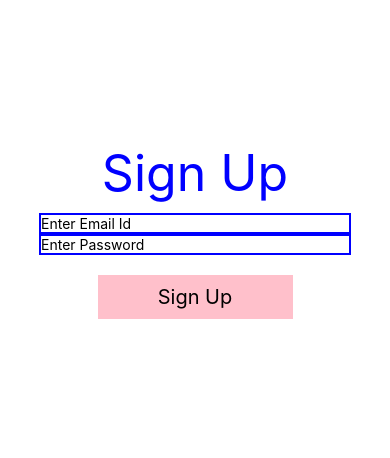
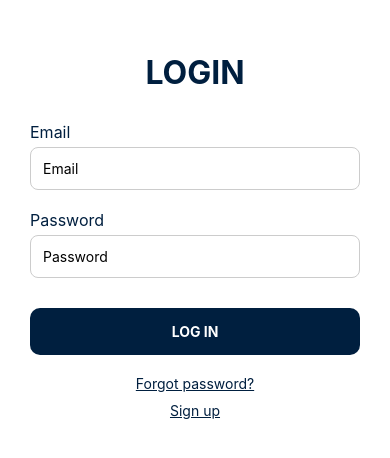
Before and after one commit to athuchandole/RN-mfp, a React Native app: screen / in a window 390 px wide. Shown: the part 186-644 px from the top of the page. Built offline with nearby package versions, Linux system fonts and the light colour scheme.

Commit message:
UI Changed

```diff
--- a/screen/login.jsx
+++ b/screen/login.jsx
@@ -1,4 +1,4 @@
-// screen/login.jsx
+// screen/Login.jsx
 import { StatusBar } from 'expo-status-bar';
 import { useState } from 'react';
 import { StyleSheet, Text, TextInput, TouchableOpacity, View, Alert } from 'react-native';
@@ -7,29 +7,40 @@ const Login = () => {
   const [email, setEmail] = useState('');
   const [password, setPassword] = useState('');
 
-  const handleSignUp = () => {
-    Alert.alert('Sign Up Details', `Email: ${email}\nPassword: ${password}`);
+  const handleLogin = () => {
+    Alert.alert('Login Details', `Email: ${email}\nPassword: ${password}`);
   };
 
   return (
     <View style={styles.container}>
-      <Text style={styles.signup}>Sign Up</Text>
+      <Text style={styles.title}>LOGIN</Text>
+
+      <Text style={styles.label}>Email</Text>
       <TextInput
-        placeholder="Enter Email Id"
+        placeholder="Email"
         style={styles.input}
         value={email}
         onChangeText={setEmail}
+        keyboardType="email-address"
+        autoCapitalize="none"
       />
+
+      <Text style={styles.label}>Password</Text>
       <TextInput
-        placeholder="Enter Password"
+        placeholder="Password"
         style={styles.input}
-        secureTextEntry
         value={password}
         onChangeText={setPassword}
+        secureTextEntry
       />
-      <TouchableOpacity style={styles.btn} onPress={handleSignUp}>
-        <Text style={styles.btntext}>Sign Up</Text>
+
+      <TouchableOpacity style={styles.button} onPress={handleLogin}>
+        <Text style={styles.buttonText}>LOG IN</Text>
       </TouchableOpacity>
+
+      <Text style={styles.link}>Forgot password?</Text>
+      <Text style={styles.link}>Sign up</Text>
+
       <StatusBar style="auto" />
     </View>
   );
@@ -39,30 +50,44 @@ const styles = StyleSheet.create({
   container: {
     flex: 1,
     backgroundColor: '#fff',
-    alignItems: 'center',
+    paddingHorizontal: 30,
     justifyContent: 'center',
-    padding: '10',
   },
-  signup: {
-    fontSize: 50,
-    margin: 10,
-    color: 'blue',
+  title: {
+    fontSize: 32,
+    fontWeight: 'bold',
+    alignSelf: 'center',
+    marginBottom: 30,
+    color: '#001F3F',
+  },
+  label: {
+    fontSize: 16,
+    marginBottom: 5,
+    color: '#001F3F',
   },
   input: {
-    width: '80%',
-    borderWidth: 2,
-    borderColor: 'blue',
-    margin: '10',
+    borderWidth: 1,
+    borderColor: '#ccc',
+    borderRadius: 8,
+    padding: 12,
+    marginBottom: 20,
   },
-  btn: {
-    backgroundColor: 'pink',
-    width: '50%',
-    margin: 20,
-    padding: 10,
+  button: {
+    backgroundColor: '#001F3F',
+    padding: 15,
+    borderRadius: 10,
+    alignItems: 'center',
+    marginVertical: 10,
   },
-  btntext: {
+  buttonText: {
+    color: '#fff',
+    fontWeight: 'bold',
+  },
+  link: {
+    color: '#001F3F',
     textAlign: 'center',
-    fontSize: 20,
+    marginTop: 10,
+    textDecorationLine: 'underline',
   },
 });
 
```
